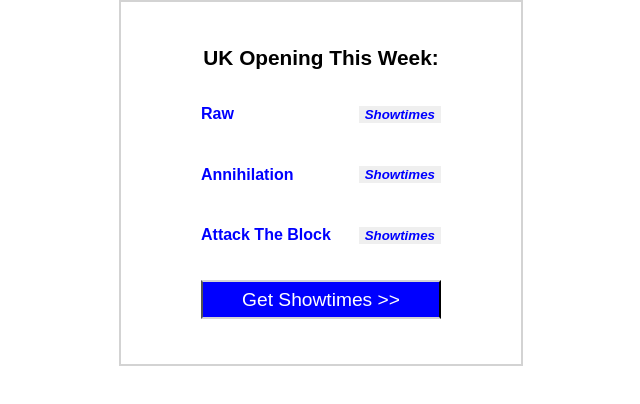
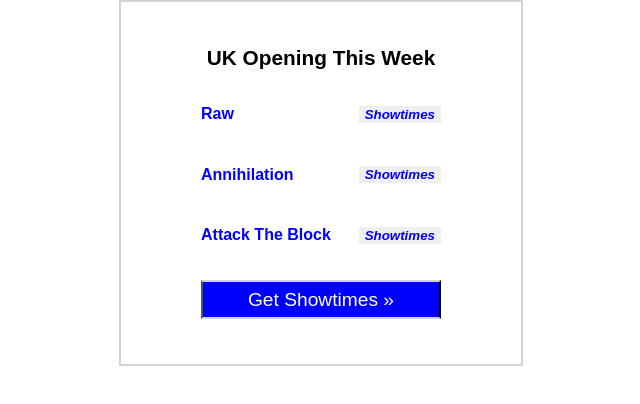
Before and after one commit to jimbevington/react-imdb-homework, a React (Create React App) app: page / in a window 1280 px wide. Shown: the top 404 px of the page, without its empty margins (319-959 px from the left). Built offline with nearby package versions, Linux system fonts and the light colour scheme.

Commit message:
added Heading component

```diff
--- a/src/App.js
+++ b/src/App.js
@@ -5,7 +5,7 @@
 class App extends Component {
   render() {
     return (
-      <MoviesContainer/>
+      <MoviesContainer />
     );
   }
 }
--- a/src/components/GetShowtimes.js
+++ b/src/components/GetShowtimes.js
@@ -3,6 +3,6 @@
 // has access to all Movies details via this.props.data
 
 const GetShowtimes = (props) =>
-  <button className='get-showtimes'>Get Showtimes >></button>
+  <button className='get-showtimes'>Get Showtimes &raquo;</button>
 
 export default GetShowtimes;
--- a/src/components/Heading.js
+++ b/src/components/Heading.js
@@ -0,0 +1,7 @@
+import React from 'react';
+
+const Heading = () => {
+  return <h1>UK Opening This Week</h1>
+};
+
+export default Heading;
--- a/src/containers/MoviesContainer.js
+++ b/src/containers/MoviesContainer.js
@@ -1,4 +1,5 @@
 import React, { Component } from 'react';
+import Heading from '../components/Heading.js';
 import MoviesList from '../components/MoviesList.js';
 import GetShowtimes from '../components/GetShowtimes.js';
 
@@ -22,8 +23,8 @@
 
   render(){
     return (
-      <div className='movies-container'>
-        <h1>UK Opening This Week:</h1>
+      <div className="movies-container">
+        <Heading />
         <MoviesList data={this.state.data}/>
         <GetShowtimes data={this.state.data}/>
       </div>
```
